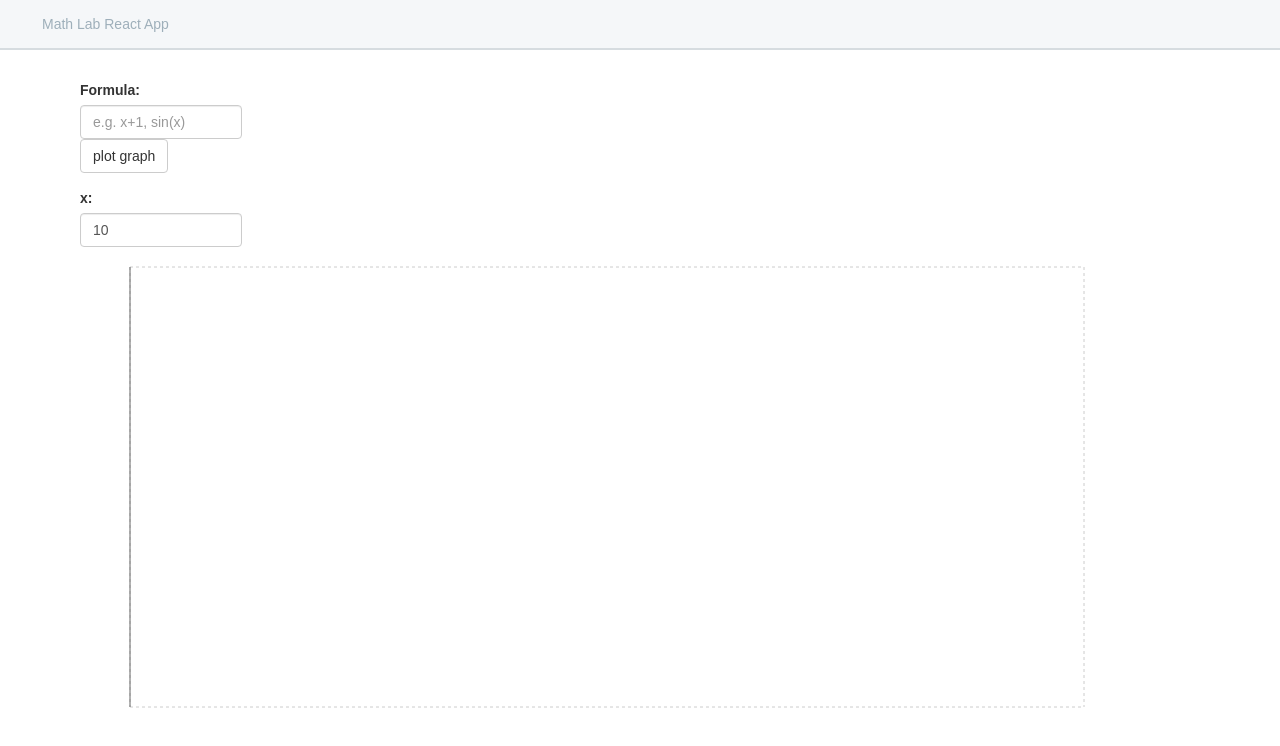
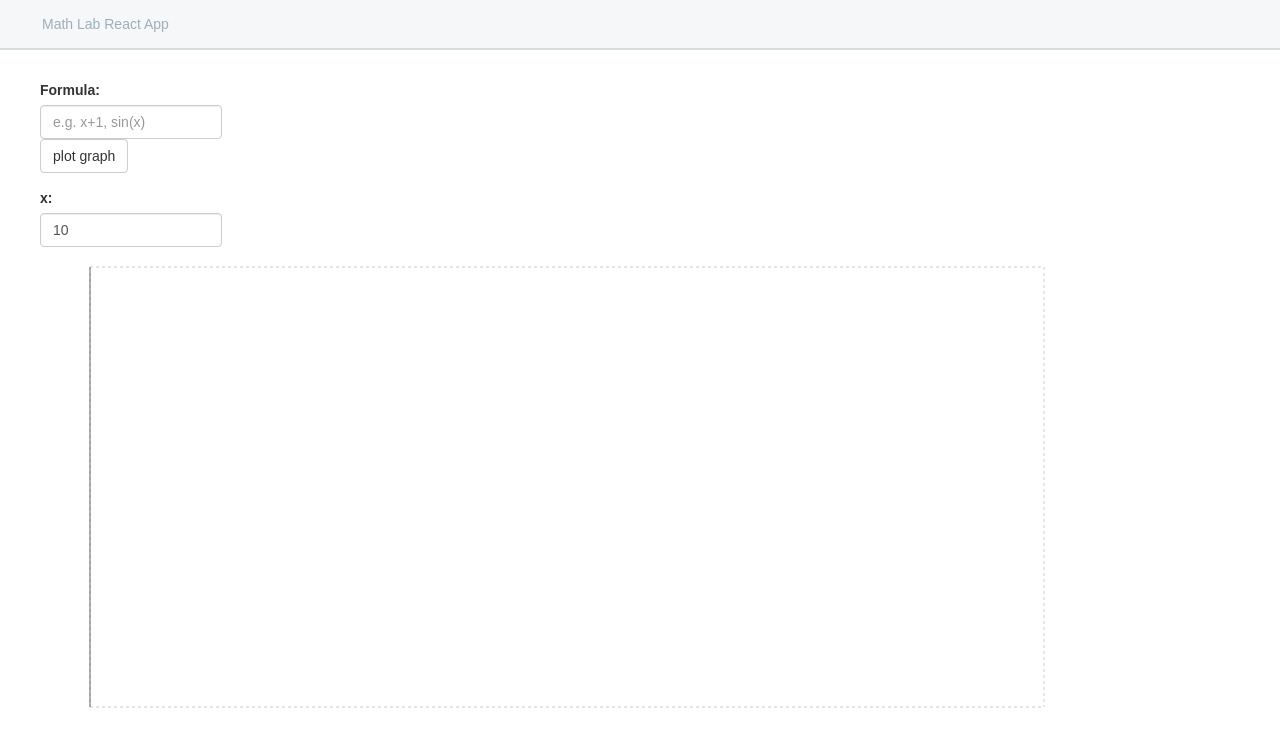
Before and after one commit to Sir-Turtle/math-lab-react, a React (Create React App) app: page / in a window 1280 px wide. Shown: the top 746 px of the page. Built offline with nearby package versions, Linux system fonts and the light colour scheme.

Commit message:
modified body css

```diff
--- a/public/index.html
+++ b/public/index.html
@@ -25,7 +25,7 @@
   <header class="navbar navbar-default navbar-fixed-top header">
     <p>Math Lab React App</p>
   </header>
-  <body style="margin: 80px"">
+  <body class="body">
     <noscript>
       You need to enable JavaScript to run this app.
     </noscript>
--- a/src/App.css
+++ b/src/App.css
@@ -10,5 +10,6 @@
 }
 
 .body {
-  margin: 80px;
+  margin-top: 80px;
+  margin-left: 40px;
 }
```
